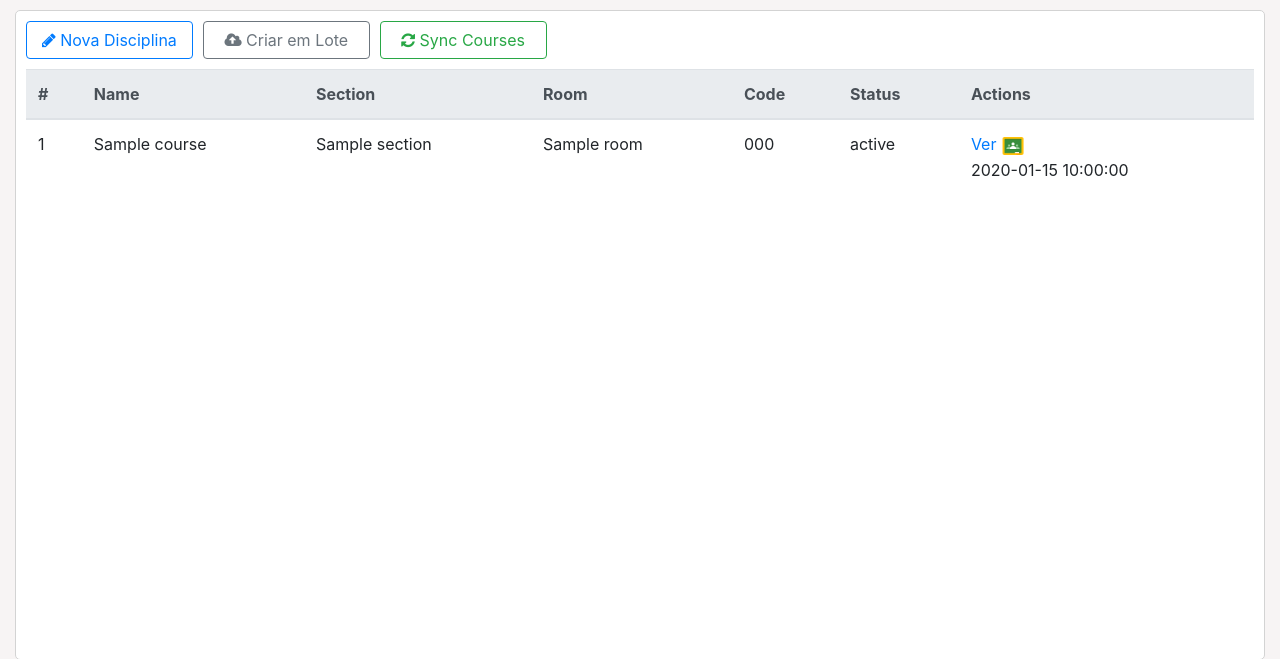
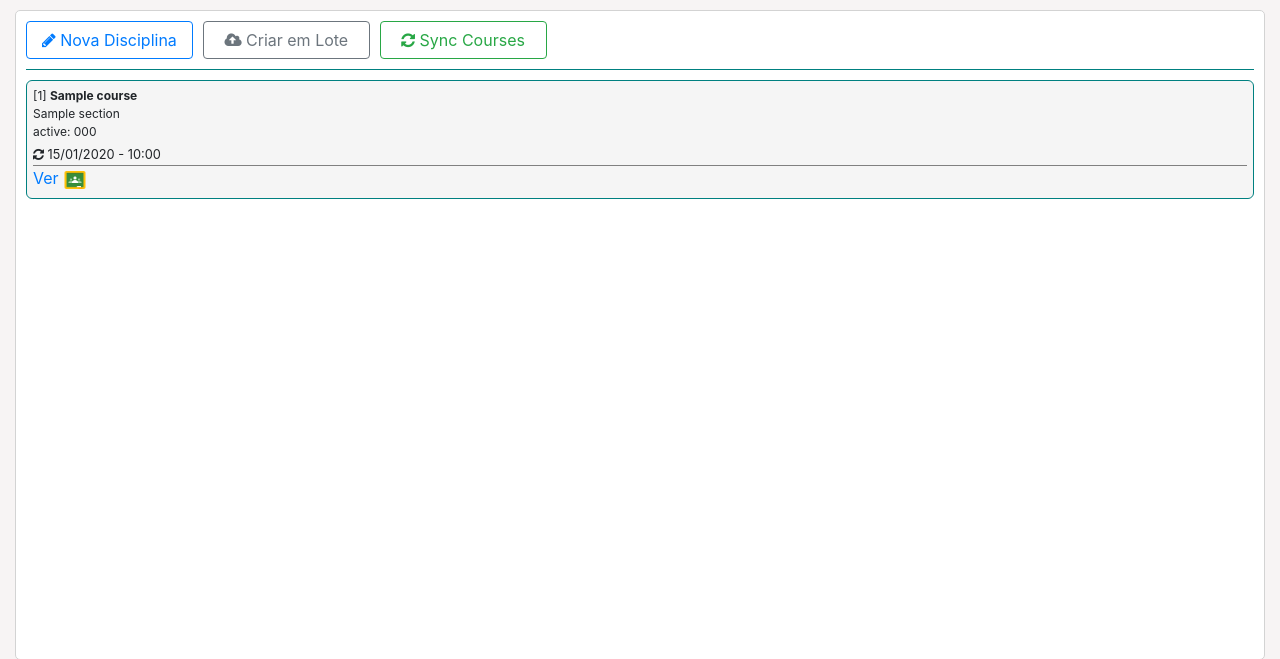
Before and after one commit to rogerio410/classroom, a Flask app: template classroomanager/core/templates/courses.html in a window 1280 px wide. Shown: the part 80-739 px from the top of the page. Run offline with Flask 2, Linux system fonts and the light colour scheme; the template is opened without the code that fills it: most values are stand-ins (such as "Sample title", 1, 10 or a date in 2020); some libraries are stand-ins or nearby versions.

Commit message:
Change course list from table to grid

```diff
--- a/classroomanager/core/models.py
+++ b/classroomanager/core/models.py
@@ -1,3 +1,4 @@
+import datetime
 
 
 class Course(object):
@@ -17,7 +18,8 @@ class Course(object):
         self.ownerId = ownerId
         self.courseState = courseState
         self.creationTime = creationTime
-        self.updateTime = updateTime
+        self.updateTime = datetime.datetime.strptime(
+            updateTime, '%Y-%m-%dT%H:%M:%S.%fz')
         self.alternateLink = alternateLink
 
     @staticmethod
--- a/classroomanager/core/templates/courses.html
+++ b/classroomanager/core/templates/courses.html
@@ -8,35 +8,22 @@
         <a href="{{ url_for('core.sync_all_to_firestore') }}" type="button" class="btn btn-outline-success"><i class="fa fa-refresh" aria-hidden="true"></i> Sync Courses</a>
     </div>
 
-    <table class="table">
-        <thead class="thead-light">
-            <tr>
-                <th scope="col">#</th>
-                <th scope="col">Name</th>
-                <th scope="col">Section</th>
-                <th scope="col">Room</th>
-                <th scope="col">Code</th>
-                <th scope="col">Status</th>
-                <th scope="col">Actions</th>
-            </tr>
-        </thead>
-        <tbody>
-            {% for c in courses %}
-                <tr>
-                    <td>{{ loop.index }}</td>
-                    <td>{{ c.name }} </td>
-                    <td>{{ c.section }} </td>
-                    <td>{{ c.room }} </td>
-                    <td>{{ c.enrollmentCode }}</td>
-                    <td>{{ c.courseState }}</td>
-                    <td>
-                        <a href="{{ url_for('core.course', id=c.id) }}">Ver</a>
-                        <a href="{{ c.alternateLink }}" target="_blank"><img src="{{ url_for('core.static', filename='classroom.png') }}" alt="Classroom icon" title="View on Classroom" width="24px"></a>
-                        <p> {{ c.updateTime }}</p>
-                    </td>
-                </tr>
-            {% endfor %}
-        </tbody>
-    </table>
+    <div class="courses">
+        {% for c in courses %}
+        <div class="course">
+            <p class="course__attribute">[{{ loop.index }}] <strong>{{ c.name }} </strong></p>
+            <p class="course__attribute">{{ c.section | default('-', true) }}</p>
+            <p class="course__attribute">{{ c.courseState }}: {{ c.enrollmentCode }}</p>
+            <small><i class="fa fa-refresh"></i> {{ c.updateTime.strftime('%d/%m/%Y - %H:%M') }} </small>
+
+            <div class="course-actions">
+                <a href="{{ url_for('core.course', id=c.id) }}">Ver</a>
+                <a href="{{ c.alternateLink }}" target="_blank"><img src="{{ url_for('core.static', filename='classroom.png') }}" alt="Classroom icon" title="View on Classroom" width="24px"></a>
+            </div>
+
+        </div>
+        {% endfor %}
+
+    </div>
 
 {% endblock %}
--- a/classroomanager/static/classroomanager.css
+++ b/classroomanager/static/classroomanager.css
@@ -61,12 +61,42 @@ header a:hover {
     border: 1px solid lightgray;
 }
 
+.courses {
+    display: grid;
+    grid-template-columns: repeat(auto-fit, minmax(200px, 1fr));
+    gap: 8px;
+}
+
+.course {
+    background: whitesmoke;
+    border: 1px solid teal;
+    border-radius: 6px;
+    padding: 6px;
+}
+
+.course__attribute {
+    font-size: 12px;
+}
+
+.course-actions {
+    position: relative;
+}
+
+.course-actions::before {
+    height: 1px;
+    background: gray;
+    content: ' ';
+    display: block;
+}
+
 .content__actions {
     margin-bottom: 10px;
+    padding-bottom: 10px;
     display: grid;
-    column-gap: 10px;
+    gap: 10px;
     grid-template-columns: repeat(auto-fill, minmax(150px, 1fr));
     /* grid-auto-flow: column; */
+    border-bottom: 1px solid teal;
 }
 
 footer {
```
